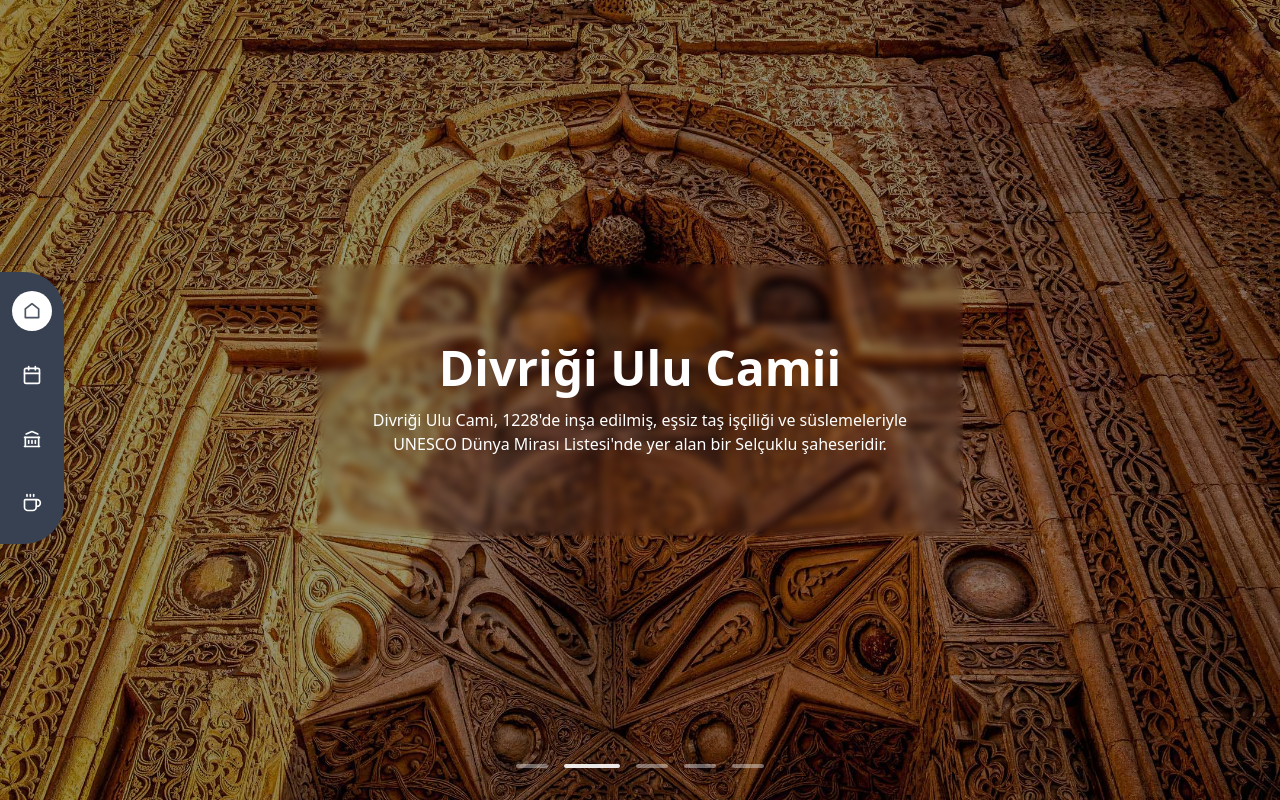
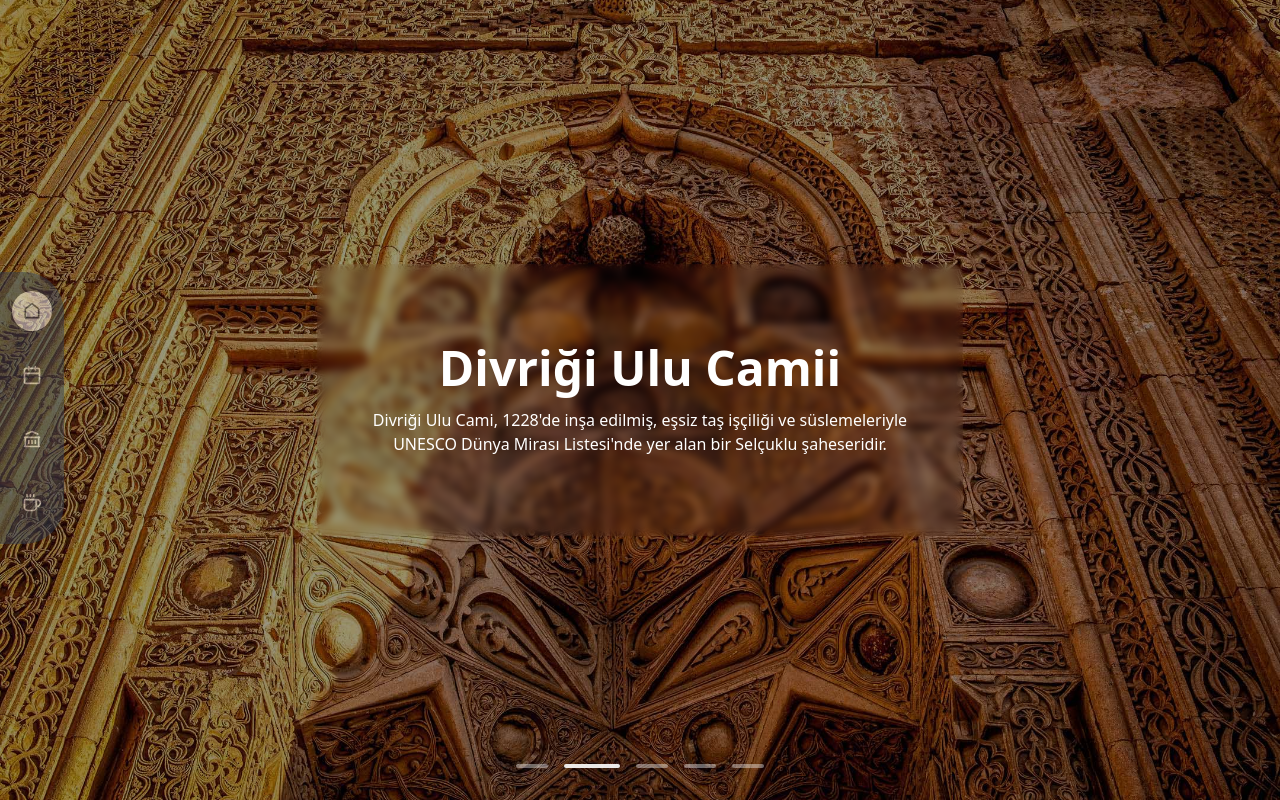
Before and after one commit to mustafakaracuha/sivas-web, a React (Vite) app: page / in a window 1280 px wide. Built offline with nearby package versions, Linux system fonts and the light colour scheme; the HTML template or start-up script is replaced by a standard one.

Commit message:
edit nav

```diff
--- a/src/components/navbar/index.jsx
+++ b/src/components/navbar/index.jsx
@@ -1,5 +1,5 @@
 import React from "react";
-import { NavLink } from "react-router-dom";
+import { NavLink, useLocation } from "react-router-dom";
 
 import { RiHomeLine } from "react-icons/ri";
 import { LuCalendar, LuCoffee } from "react-icons/lu";
@@ -7,8 +7,11 @@ import { TbBuildingBank } from "react-icons/tb";
 
 
 function Navbar() {
+    const location = useLocation()
+
+
     return (
-        <nav className="absolute top-[17rem] bg-gray-700 rounded-r-[40px] h-[17rem] rounded-br-[40px] text-white w-18 pt-[1.2rem] px-3 z-[99999]">
+        <nav className={location.pathname === "/" ? "absolute top-[17rem] opacity-50 transition-all cursor-pointer hover:opacity-100 bg-gray-700 rounded-r-[40px] h-[17rem] rounded-br-[40px] text-white w-18 pt-[1.2rem] px-3 z-[99999]": "absolute top-[17rem] bg-gray-700 rounded-r-[40px] h-[17rem] rounded-br-[40px] text-white w-18 pt-[1.2rem] px-3 z-[99999]"}>
             <ul className="space-y-6">
                 <li className="relative group">
                     <NavLink
```
